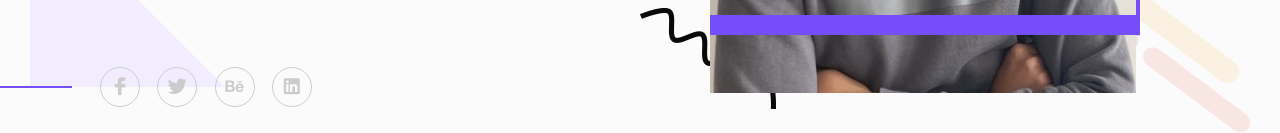
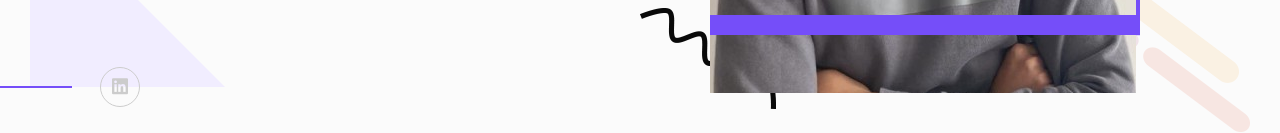
Before and after one commit to FedericoTardivo/federicotardivo.github.io, a plain HTML site: page index.html in a window 1280 px wide. Shown: the part 683-816 px from the top of the page. Drawn offline with Linux system fonts and the light colour scheme; files whose address does not match are found by name.

Commit message:
added linkedin and removed other socials

```diff
--- a/index.html
+++ b/index.html
@@ -142,10 +142,10 @@
                         <div class="col-lg-12">
                             <div class="header-social-icon">
                                 <ul>
-                                    <li><a href="#"><i class="lni-facebook-filled"></i></a></li>
+                                    <!-- <li><a href="#"><i class="lni-facebook-filled"></i></a></li>
                                     <li><a href="#"><i class="lni-twitter-original"></i></a></li>
-                                    <li><a href="#"><i class="lni-behance-original"></i></a></li>
-                                    <li><a href="#"><i class="lni-linkedin-original"></i></a></li>
+                                    <li><a href="#"><i class="lni-behance-original"></i></a></li> -->
+                                    <li><a href="https://www.linkedin.com/in/federico-tardivo"><i class="lni-linkedin-original"></i></a></li>
                                 </ul>
                             </div> <!-- header social -->
                         </div>
```
